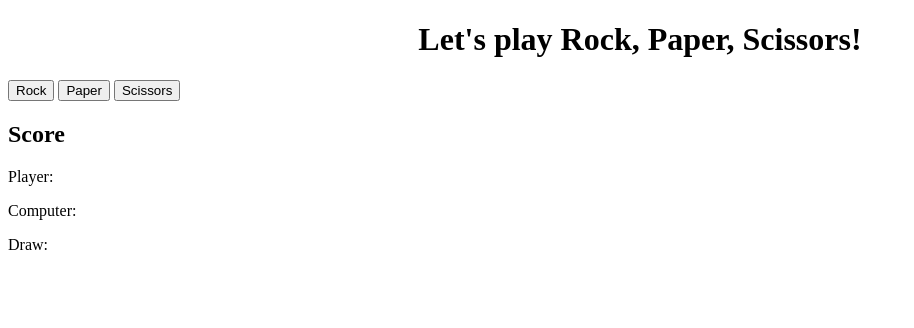
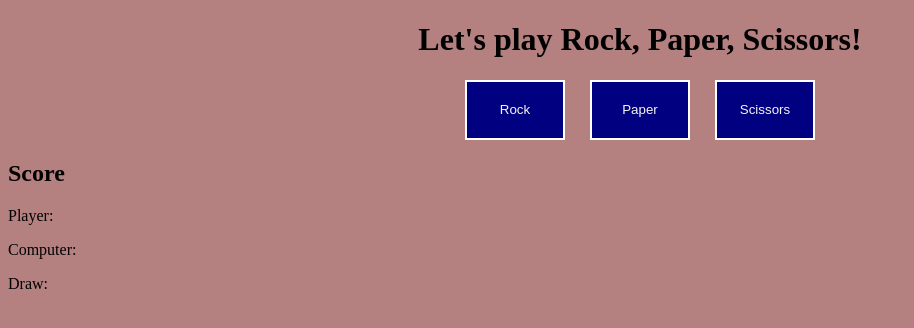
Before and after one commit to TamasPinter/ToLPRPS, a plain HTML site: page index.html in a window 1280 px wide. Shown: the whole page, without its empty margins (0-914 px from the left). Drawn offline with Linux system fonts and the light colour scheme.

Commit message:
added some basic css

```diff
--- a/index.html
+++ b/index.html
@@ -4,6 +4,7 @@
     <meta charset="UTF-8" />
     <meta name="viewport" content="width=device-width, initial-scale=1.0" />
     <title>Document</title>
+    <link rel="stylesheet" href="./style.css" />
   </head>
   <body>
     <div class="container">
--- /dev/null
+++ b/style.css
@@ -0,0 +1,21 @@
+* {
+  background-color: rgb(181, 128, 128);
+}
+
+.container {
+  display: block;
+}
+
+.options {
+  display: flex;
+  gap: 25px;
+  justify-content: center;
+}
+
+.btn {
+  background-color: navy;
+  color: whitesmoke;
+  height: 60px;
+  width: 100px;
+  border: 2px solid white;
+}
```
